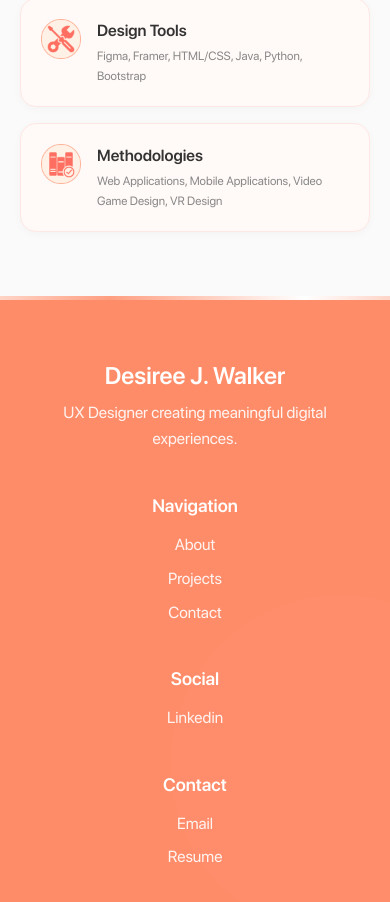
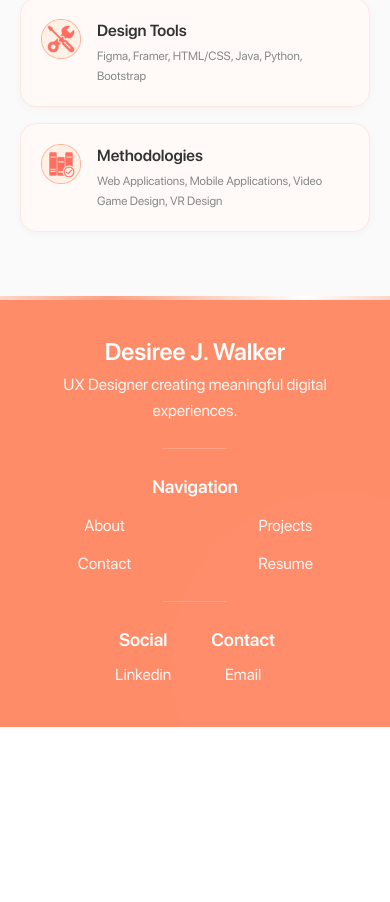
Before and after one commit to irawit1430/v001, a React (Vite) app: page / in a window 390 px wide. Shown: the part 5393-6295 px from the top of the page. After the commit the page ends 6120 px from the top, so only its background shows below. Built offline with nearby package versions, Linux system fonts and the light colour scheme.

Commit message:
refactor: premium mobile footer layout - 2-col nav grid, dividers, compact spacing

```diff
--- a/src/components/layout/Footer.tsx
+++ b/src/components/layout/Footer.tsx
@@ -113,16 +113,73 @@ const Footer: React.FC = () => {
                 }}
             />
 
-            <div className="max-w-[1440px] mx-auto px-5 md:px-10 lg:px-20 py-16">
+            <div className="max-w-[1440px] mx-auto px-5 md:px-10 lg:px-20 py-10 md:py-16">
+
+                {/* ─── MOBILE LAYOUT (< md) ─── */}
                 <motion.div
-                    className="grid grid-cols-1 md:grid-cols-4 gap-10 md:gap-8"
+                    className="flex flex-col items-center md:hidden"
+                    variants={containerVariants}
+                    initial="hidden"
+                    whileInView="visible"
+                    viewport={{ once: true }}
+                >
+                    {/* Name + Description */}
+                    <motion.div variants={itemVariants} className="text-center mb-6">
+                        <motion.h3
+                            className="text-2xl font-semibold mb-1"
+                            whileHover={{ scale: 1.02 }}
+                        >
+                            Desiree J. Walker
+                        </motion.h3>
+                        <p className="opacity-90 leading-relaxed text-base">
+                            UX Designer creating meaningful digital experiences.
+                        </p>
+                    </motion.div>
+
+                    {/* Divider */}
+                    <div className="w-16 h-px bg-white/20 mb-6" />
+
+                    {/* Navigation - 2 col grid */}
+                    <motion.div variants={itemVariants} className="w-full mb-6">
+                        <h4 className="font-semibold mb-3 text-lg text-center">Navigation</h4>
+                        <ul className="grid grid-cols-2 gap-3 text-center opacity-90">
+                            <li><AnimatedLink href="/about">About</AnimatedLink></li>
+                            <li><AnimatedLink href="/projects">Projects</AnimatedLink></li>
+                            <li><AnimatedLink href="/contact">Contact</AnimatedLink></li>
+                            <li><AnimatedLink href={`${import.meta.env.BASE_URL}figmaAssets/Desiree Walker resume 2026.pdf`}>Resume</AnimatedLink></li>
+                        </ul>
+                    </motion.div>
+
+                    {/* Divider */}
+                    <div className="w-16 h-px bg-white/20 mb-6" />
+
+                    {/* Social + Contact stacked */}
+                    <motion.div variants={itemVariants} className="flex gap-10 text-center">
+                        <div>
+                            <h4 className="font-semibold mb-2 text-lg">Social</h4>
+                            <ul className="grid gap-2 opacity-90">
+                                <li><AnimatedLink href="https://www.linkedin.com/in/desiree-walker/">Linkedin</AnimatedLink></li>
+                            </ul>
+                        </div>
+                        <div>
+                            <h4 className="font-semibold mb-2 text-lg">Contact</h4>
+                            <ul className="grid gap-2 opacity-90">
+                                <li><AnimatedLink href="mailto:desireewalkerux@yahoo.com">Email</AnimatedLink></li>
+                            </ul>
+                        </div>
+                    </motion.div>
+                </motion.div>
+
+                {/* ─── DESKTOP LAYOUT (≥ md) ─── */}
+                <motion.div
+                    className="hidden md:grid md:grid-cols-4 md:gap-8"
                     variants={containerVariants}
                     initial="hidden"
                     whileInView="visible"
                     viewport={{ once: true }}
                 >
                     {/* Left Side - Main Info */}
-                    <motion.div variants={itemVariants} className="text-center md:text-left">
+                    <motion.div variants={itemVariants} className="text-left">
                         <motion.h3
                             className="text-2xl font-semibold mb-2"
                             whileHover={{ scale: 1.02 }}
@@ -130,7 +187,7 @@ const Footer: React.FC = () => {
                             Desiree J. Walker
                         </motion.h3>
                         <motion.p
-                            className="max-w-[300px] mx-auto md:mx-0 opacity-90 leading-relaxed text-base"
+                            className="max-w-[300px] opacity-90 leading-relaxed text-base"
                             initial={{ opacity: 0 }}
                             whileInView={{ opacity: 0.9 }}
                             viewport={{ once: true }}
@@ -141,7 +198,7 @@ const Footer: React.FC = () => {
                     </motion.div>
 
                     {/* Navigation Column */}
-                    <motion.div variants={itemVariants} className="text-center md:text-left">
+                    <motion.div variants={itemVariants} className="text-left">
                         <h4 className="font-semibold mb-3 text-lg">Navigation</h4>
                         <ul className="grid gap-2 opacity-90">
                             <li><AnimatedLink href="/about">About</AnimatedLink></li>
@@ -151,7 +208,7 @@ const Footer: React.FC = () => {
                     </motion.div>
 
                     {/* Social Column */}
-                    <motion.div variants={itemVariants} className="text-center md:text-left">
+                    <motion.div variants={itemVariants} className="text-left">
                         <h4 className="font-semibold mb-3 text-lg">Social</h4>
                         <ul className="grid gap-2 opacity-90">
                             <li><AnimatedLink href="https://www.linkedin.com/in/desiree-walker/">Linkedin</AnimatedLink></li>
@@ -159,7 +216,7 @@ const Footer: React.FC = () => {
                     </motion.div>
 
                     {/* Contact Column */}
-                    <motion.div variants={itemVariants} className="text-center md:text-left">
+                    <motion.div variants={itemVariants} className="text-left">
                         <h4 className="font-semibold mb-3 text-lg">Contact</h4>
                         <ul className="grid gap-2 opacity-90">
                             <li><AnimatedLink href="mailto:desireewalkerux@yahoo.com">Email</AnimatedLink></li>
```
